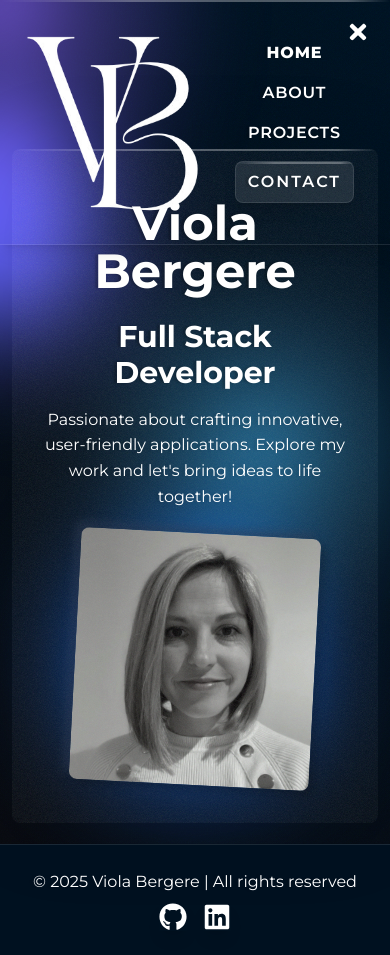
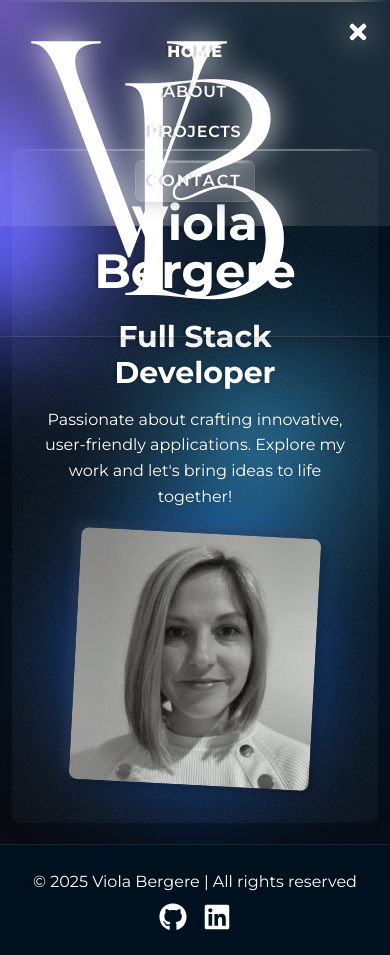
Before and after one commit to violaberg/portfolio, a Next.js app: page / in a window 390 px wide. Both pictures are taken after a click on the button "Open menu". Built offline with nearby package versions, Linux system fonts and the light colour scheme.

Commit message:
fix: add glassmorphism on mobile menu when open, center navlinks

```diff
--- a/src/components/NavBar.jsx
+++ b/src/components/NavBar.jsx
@@ -30,6 +30,15 @@ export default function Navbar() {
       window.removeEventListener("scroll", handleScroll);
     };
   }, []);
+
+  useEffect(() => {
+  if (isMobileMenuOpen) {
+    document.body.classList.add("overflow-hidden");
+  } else {
+    document.body.classList.remove("overflow-hidden");
+  }
+}, [isMobileMenuOpen]);
+
 
   return (
     <nav
@@ -86,7 +95,15 @@ export default function Navbar() {
 
       {/* Mobile Menu */}
       {isMobileMenuOpen && (
-        <div className="md:hidden flex flex-col items-center p-6 space-y-4">
+        <div className="fixed top-0 left-0 md:hidden flex flex-col items-center w-full p-6 space-y-4 backdrop-blur-lg bg-white/10 border border-white/20 z-50">
+          {/* Close Button (X) */}
+          <button
+            onClick={toggleMobileMenu}
+            className="absolute top-5 right-5 text-2xl"
+            aria-label="Close menu"
+          >
+            <FaTimes />
+          </button>
           <Link
             href="/"
             className={`block font-semibold tracking-wider hover:font-extrabold [&.active]:font-extrabold ${pathname === '/' ? 'active' : ''}`}
```
